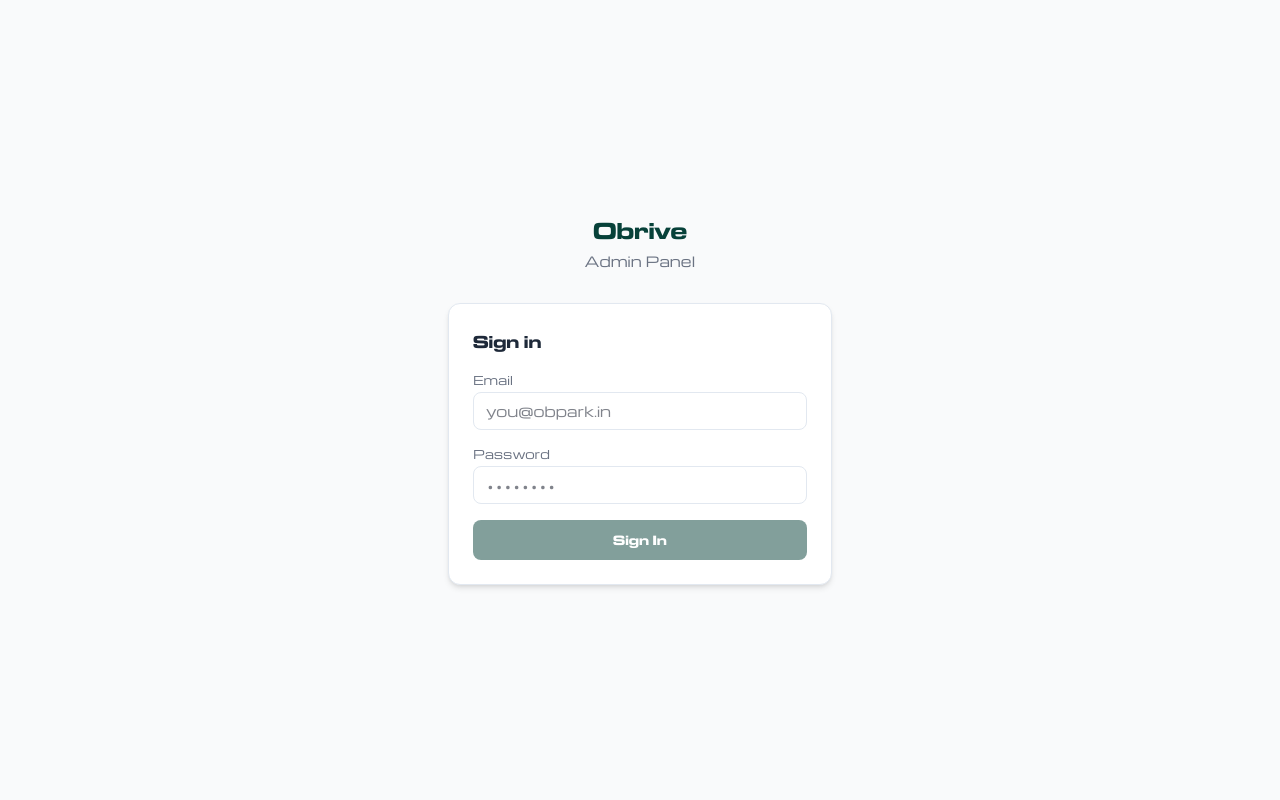
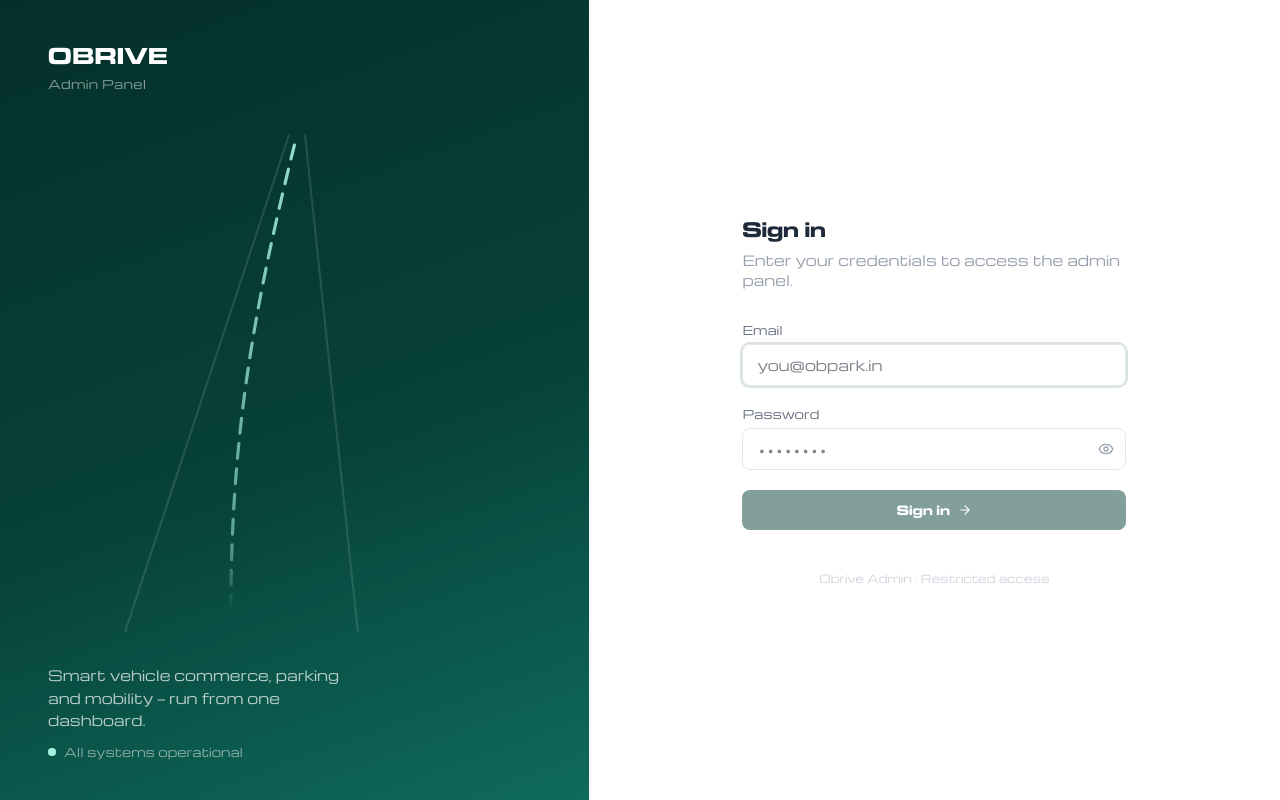
Before and after one commit to pavanobrive/obpark-admin, a Next.js app in the folder apps/web/: page /login in a window 1280 px wide. Built offline with nearby package versions, Linux system fonts and the light colour scheme; no server answers.

Commit message:
Update login page

```diff
--- a/apps/web/app/login/page.tsx
+++ b/apps/web/app/login/page.tsx
@@ -1,12 +1,20 @@
 'use client'
 
 import { useState } from 'react'
+import { Eye, EyeOff, ArrowRight } from 'lucide-react'
 import { useLogin } from '@/hooks/useAuth'
 import { microgrammaBold } from '@/lib/fonts'
+
+const WAYPOINTS = [
+  { label: 'Commerce', offset: '78%' },
+  { label: 'Parking', offset: '48%' },
+  { label: 'Mobility', offset: '18%' },
+]
 
 export default function LoginPage() {
   const [email, setEmail] = useState('')
   const [password, setPassword] = useState('')
+  const [showPassword, setShowPassword] = useState(false)
   const login = useLogin()
 
   const handleSubmit = (e: React.FormEvent) => {
@@ -16,59 +24,207 @@
   }
 
   return (
-    <div className="min-h-screen flex items-center justify-center bg-gray-50 px-4">
-      <div className="w-full max-w-sm">
-        <div className="text-center mb-8">
-          <h1 className={`${microgrammaBold.className} text-2xl font-bold`} style={{ color: '#074139' }}>
-            Obrive
+    <div className="min-h-screen flex bg-white">
+      <style>{`
+        @keyframes obrive-dash {
+          from { stroke-dashoffset: 0; }
+          to { stroke-dashoffset: -120; }
+        }
+        @keyframes obrive-travel {
+          0%   { offset-distance: 0%; opacity: 0; }
+          8%   { opacity: 1; }
+          92%  { opacity: 1; }
+          100% { offset-distance: 100%; opacity: 0; }
+        }
+        @keyframes obrive-fade-up {
+          from { opacity: 0; transform: translateY(6px); }
+          to   { opacity: 1; transform: translateY(0); }
+        }
+        .obrive-road-line { animation: obrive-dash 3.2s linear infinite; }
+        .obrive-travel-dot {
+          offset-path: path('M 140 460 C 140 300, 160 180, 200 20');
+          animation: obrive-travel 4.5s ease-in-out infinite;
+        }
+        .obrive-waypoint { animation: obrive-fade-up 0.7s ease-out backwards; }
+        @media (prefers-reduced-motion: reduce) {
+          .obrive-road-line, .obrive-travel-dot, .obrive-waypoint { animation: none !important; }
+        }
+      `}</style>
+
+      {/* Left — brand panel */}
+      <div
+        className="hidden lg:flex lg:w-[46%] relative flex-col justify-between overflow-hidden px-12 py-10"
+        style={{ background: 'linear-gradient(160deg, #05302a 0%, #074139 55%, #0f6b5c 100%)' }}
+      >
+        <div>
+          <h1 className={`${microgrammaBold.className} text-2xl font-bold text-white tracking-wide`}>
+            OBRIVE
           </h1>
-          <p className="text-sm text-gray-500 mt-1">Admin Panel</p>
+          <p className="text-xs text-white/50 mt-1 tracking-wide">Admin Panel</p>
         </div>
 
-        <div className="bg-white border rounded-xl p-6 shadow-md">
-          <h2 className={`${microgrammaBold.className} text-lg font-semibold text-gray-800 mb-4`}>
+        {/* Signature: perspective route with waypoints for the three product pillars */}
+        <div className="relative flex-1 my-8">
+          <svg
+            viewBox="0 0 400 480"
+            className="absolute inset-0 w-full h-full"
+            preserveAspectRatio="xMidYMid meet"
+            aria-hidden="true"
+          >
+            <defs>
+              <linearGradient id="roadFade" x1="0" y1="1" x2="0" y2="0">
+                <stop offset="0%" stopColor="#A2F1DF" stopOpacity="0" />
+                <stop offset="15%" stopColor="#A2F1DF" stopOpacity="0.55" />
+                <stop offset="100%" stopColor="#A2F1DF" stopOpacity="0.9" />
+              </linearGradient>
+              <filter id="glow">
+                <feGaussianBlur stdDeviation="4" result="blur" />
+                <feMerge>
+                  <feMergeNode in="blur" />
+                  <feMergeNode in="SourceGraphic" />
+                </feMerge>
+              </filter>
+            </defs>
+
+            {/* road shoulders, converging */}
+            <path d="M 40 480 L 195 10" stroke="#ffffff" strokeOpacity="0.12" strokeWidth="2" fill="none" />
+            <path d="M 260 480 L 210 10" stroke="#ffffff" strokeOpacity="0.12" strokeWidth="2" fill="none" />
+
+            {/* animated dashed centerline */}
+            <path
+              d="M 140 460 C 140 300, 160 180, 200 20"
+              stroke="url(#roadFade)"
+              strokeWidth="3"
+              strokeLinecap="round"
+              strokeDasharray="14 10"
+              fill="none"
+              className="obrive-road-line"
+            />
+
+            {/* traveling glow dot representing a live vehicle */}
+            <circle r="5" fill="#A2F1DF" filter="url(#glow)" className="obrive-travel-dot" />
+          </svg>
+
+          {/* waypoint labels — real product pillars, not decorative numbers */}
+          <div className="relative h-full flex flex-col justify-between py-4 pl-[58%]">
+            {WAYPOINTS.map((w, i) => (
+              <div
+                key={w.label}
+                className="obrive-waypoint flex items-center gap-2"
+                style={{ animationDelay: `${0.15 + i * 0.15}s` }}
+              >
+                <span className="h-1.5 w-1.5 rounded-full bg-[#A2F1DF]" />
+                <span className={`${microgrammaBold.className} text-[13px] text-white/90 tracking-wide`}>
+                  {w.label}
+                </span>
+              </div>
+            ))}
+          </div>
+        </div>
+
+        <div className="space-y-3">
+          <p className="text-sm text-white/70 leading-relaxed max-w-xs">
+            Smart vehicle commerce, parking and mobility — run from one dashboard.
+          </p>
+          <div className="flex items-center gap-2 text-xs text-white/50">
+            <span className="relative flex h-2 w-2">
+              <span className="animate-ping absolute inline-flex h-full w-full rounded-full bg-[#A2F1DF] opacity-60" />
+              <span className="relative inline-flex rounded-full h-2 w-2 bg-[#A2F1DF]" />
+            </span>
+            All systems operational
+          </div>
+        </div>
+      </div>
+
+      {/* Right — login form */}
+      <div className="flex-1 flex items-center justify-center px-6 py-12">
+        <div className="w-full max-w-sm">
+          {/* Mobile-only brand mark */}
+          <div className="lg:hidden mb-8 text-center">
+            <h1 className={`${microgrammaBold.className} text-xl font-bold`} style={{ color: '#074139' }}>
+              OBRIVE
+            </h1>
+            <p className="text-xs text-gray-400 mt-1">Admin Panel</p>
+          </div>
+
+          <h2 className={`${microgrammaBold.className} text-[22px] font-semibold text-gray-800`}>
             Sign in
           </h2>
+          <p className="text-sm text-gray-400 mt-1 mb-8">
+            Enter your credentials to access the admin panel.
+          </p>
 
-          <form onSubmit={handleSubmit} className="space-y-4">
+          <form onSubmit={handleSubmit} className="space-y-5">
             <div>
-              <label className="text-xs text-gray-500 mb-1 block">Email</label>
+              <label htmlFor="email" className="text-xs font-medium text-gray-500 mb-1.5 block">
+                Email
+              </label>
               <input
+                id="email"
                 type="email"
                 value={email}
                 onChange={(e) => setEmail(e.target.value)}
                 placeholder="you@obpark.in"
                 autoFocus
-                className="w-full px-3 py-2 rounded-lg border text-sm outline-none focus:border-gray-400"
+                autoComplete="email"
+                className="w-full px-3.5 py-2.5 rounded-lg border text-sm outline-none transition-colors focus:border-[#074139] focus:ring-2 focus:ring-[#074139]/15"
               />
             </div>
 
             <div>
-              <label className="text-xs text-gray-500 mb-1 block">Password</label>
+              <div className="flex items-center justify-between mb-1.5">
+                <label htmlFor="password" className="text-xs font-medium text-gray-500 block">
+                  Password
+                </label>
+              </div>
+              <div className="relative">
                 <input
-                type="password"
+                  id="password"
+                  type={showPassword ? 'text' : 'password'}
                   value={password}
                   onChange={(e) => setPassword(e.target.value)}
                   placeholder="••••••••"
-                className="w-full px-3 py-2 rounded-lg border text-sm outline-none focus:border-gray-400"
+                  autoComplete="current-password"
+                  className="w-full px-3.5 py-2.5 pr-10 rounded-lg border text-sm outline-none transition-colors focus:border-[#074139] focus:ring-2 focus:ring-[#074139]/15"
                 />
+                <button
+                  type="button"
+                  onClick={() => setShowPassword(!showPassword)}
+                  aria-label={showPassword ? 'Hide password' : 'Show password'}
+                  className="absolute right-3 top-1/2 -translate-y-1/2 text-gray-400 hover:text-gray-600"
+                >
+                  {showPassword ? <EyeOff className="h-4 w-4" /> : <Eye className="h-4 w-4" />}
+                </button>
+              </div>
             </div>
 
             {login.isError && (
-              <p className="text-xs text-red-500">
-                {(login.error as Error)?.message || 'Login failed. Check your credentials.'}
+              <div className="flex items-start gap-2 bg-red-50 border border-red-100 rounded-lg px-3 py-2.5">
+                <p className="text-xs text-red-600">
+                  {(login.error as Error)?.message || "That email and password don't match. Try again."}
                 </p>
+              </div>
             )}
 
             <button
               type="submit"
               disabled={login.isPending || !email.trim() || !password}
-              className={`${microgrammaBold.className} w-full py-2.5 rounded-lg text-sm text-white font-medium disabled:opacity-50`}
+              className={`${microgrammaBold.className} w-full py-2.5 rounded-lg text-sm text-white font-medium disabled:opacity-50 flex items-center justify-center gap-2 transition-opacity`}
               style={{ backgroundColor: '#074139' }}
             >
-              {login.isPending ? 'Signing in...' : 'Sign In'}
+              {login.isPending ? (
+                'Signing in…'
+              ) : (
+                <>
+                  Sign in <ArrowRight className="h-3.5 w-3.5" />
+                </>
+              )}
             </button>
           </form>
+
+          <p className="text-[11px] text-gray-300 text-center mt-10">
+            Obrive Admin · Restricted access
+          </p>
         </div>
       </div>
     </div>
```
Lines whose indentation alone changed are shown as unchanged.
